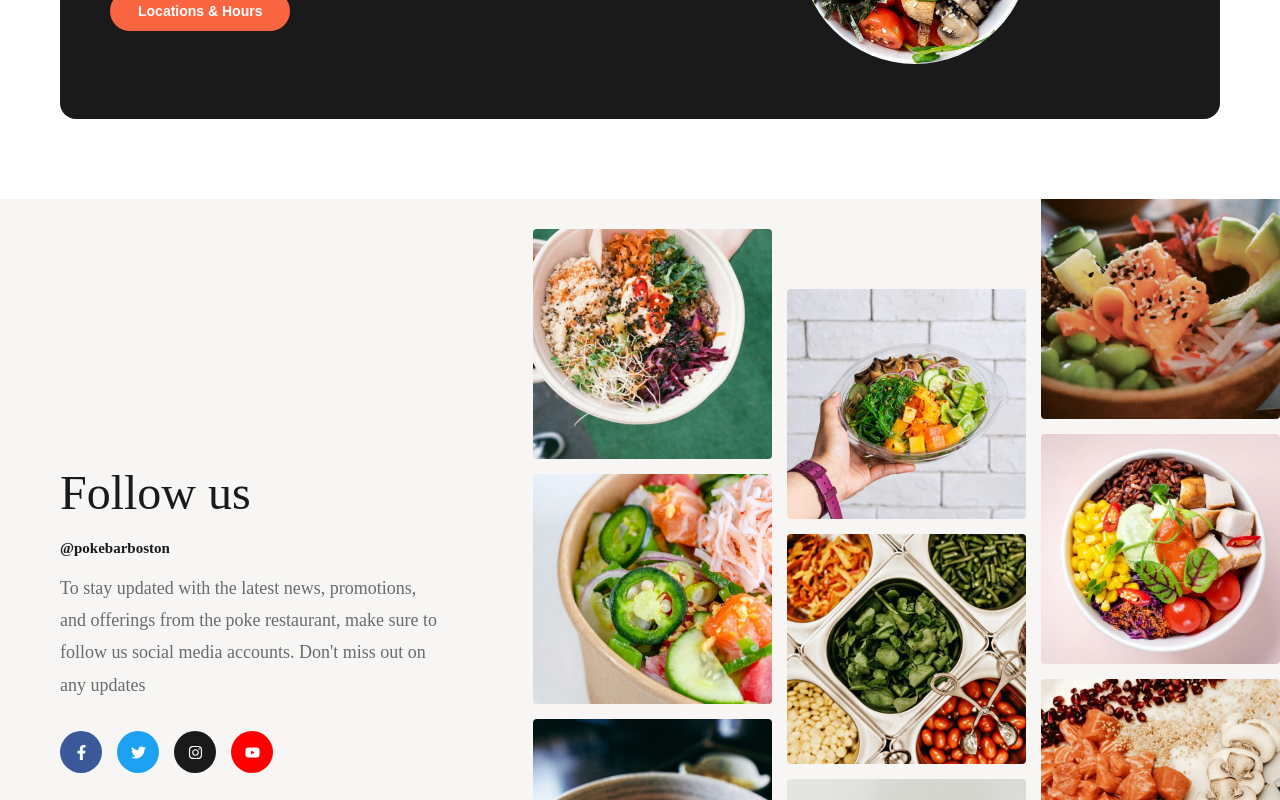
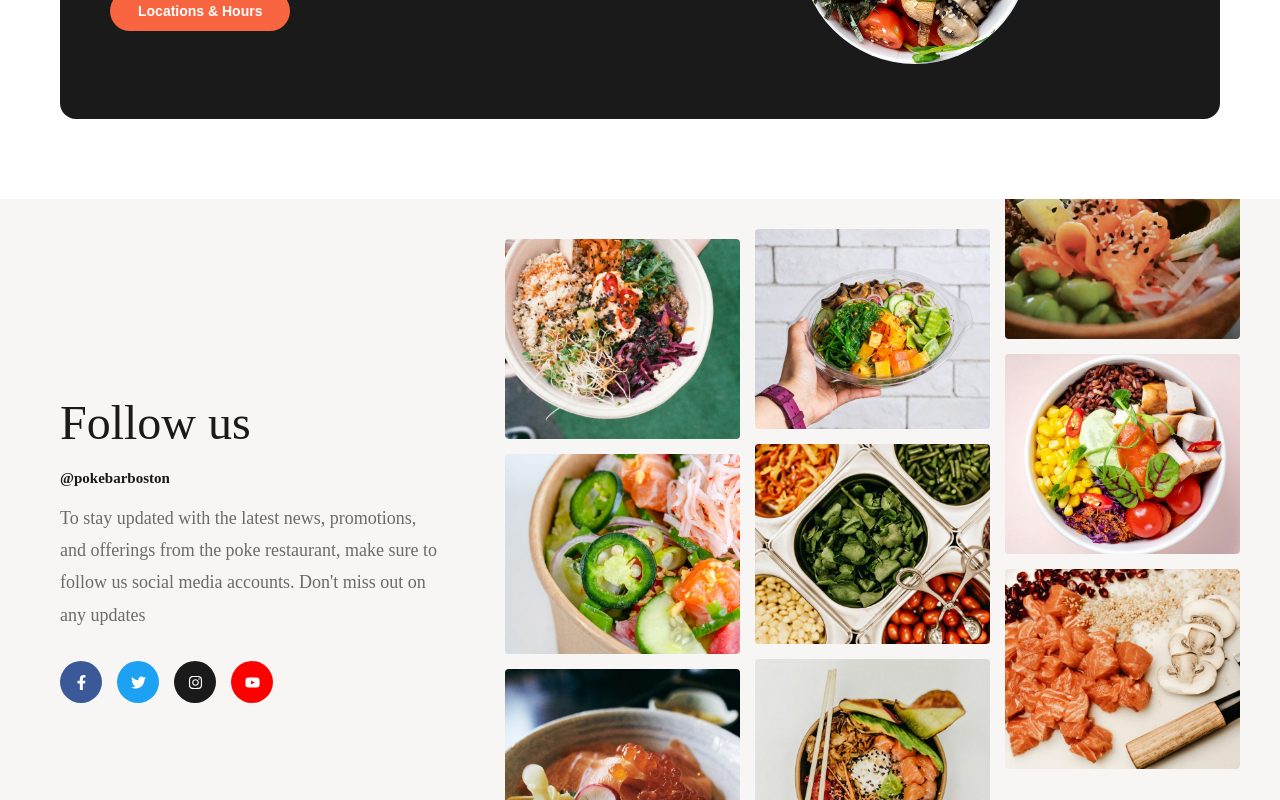
Before and after one commit to lalit-sahu-iphtech/Restaurant-App, a React (Vite) app: page / in a window 1280 px wide. Shown: the part 2980-3780 px from the top of the page. Built offline with nearby package versions, Linux system fonts and the light colour scheme.

Commit message:
update gallery section

```diff
--- a/src/pages/HomePage/HomePage.css
+++ b/src/pages/HomePage/HomePage.css
@@ -357,13 +357,15 @@
     max-width: 1400px;
     margin: 0 auto;
     display: grid;
-    grid-template-columns: 1fr 1.4fr;
+    grid-template-columns: 1fr 1.6fr;
+    gap: 20px;
     align-items: center;
 }
 
 .follow-us-text {
-    padding: 60px 60px 60px 60px;
+    padding: 60px 0 60px 60px;
 }
+
 
 .follow-us-text h2 {
     font-size: 48px;
@@ -417,7 +419,8 @@
 .follow-us-gallery {
     display: flex;
     gap: 15px;
-    padding: 30px 0;
+    padding: 30px 40px 30px 0;
+    overflow: hidden;
 }
 
 .gallery-col {
@@ -425,24 +428,24 @@
     flex-direction: column;
     gap: 15px;
     flex: 1;
+    margin-top: 10px;
 }
 
 .gallery-col.offset {
-    margin-top: 60px;
+    margin-top: 0;
 }
 
 .gallery-col.offset-2 {
-    margin-top: -40px;
+    margin-top: -90px;
 }
 
 .gallery-col img {
     width: 100%;
-    height: 230px;
+    height: 200px;
     object-fit: cover;
     border-radius: 4px;
     display: block;
 }
-
 /* Responsive */
 @media (max-width: 1000px) {
     .follow-us-container {
```
